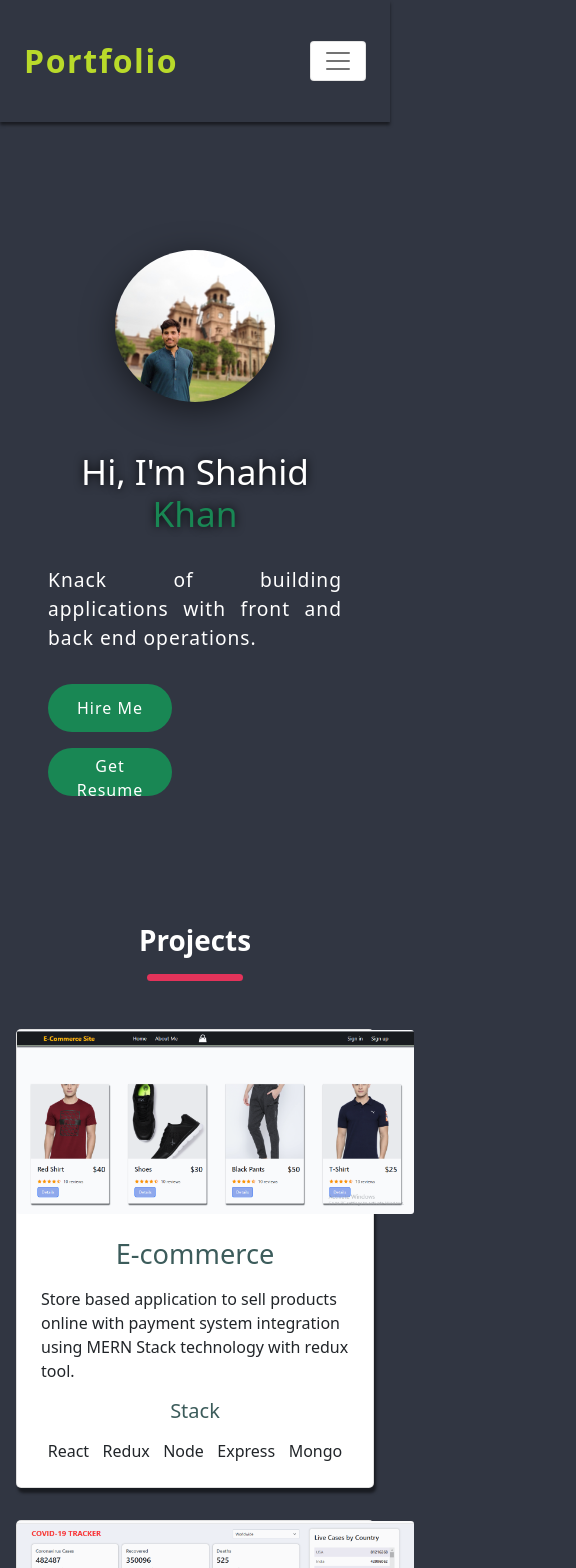
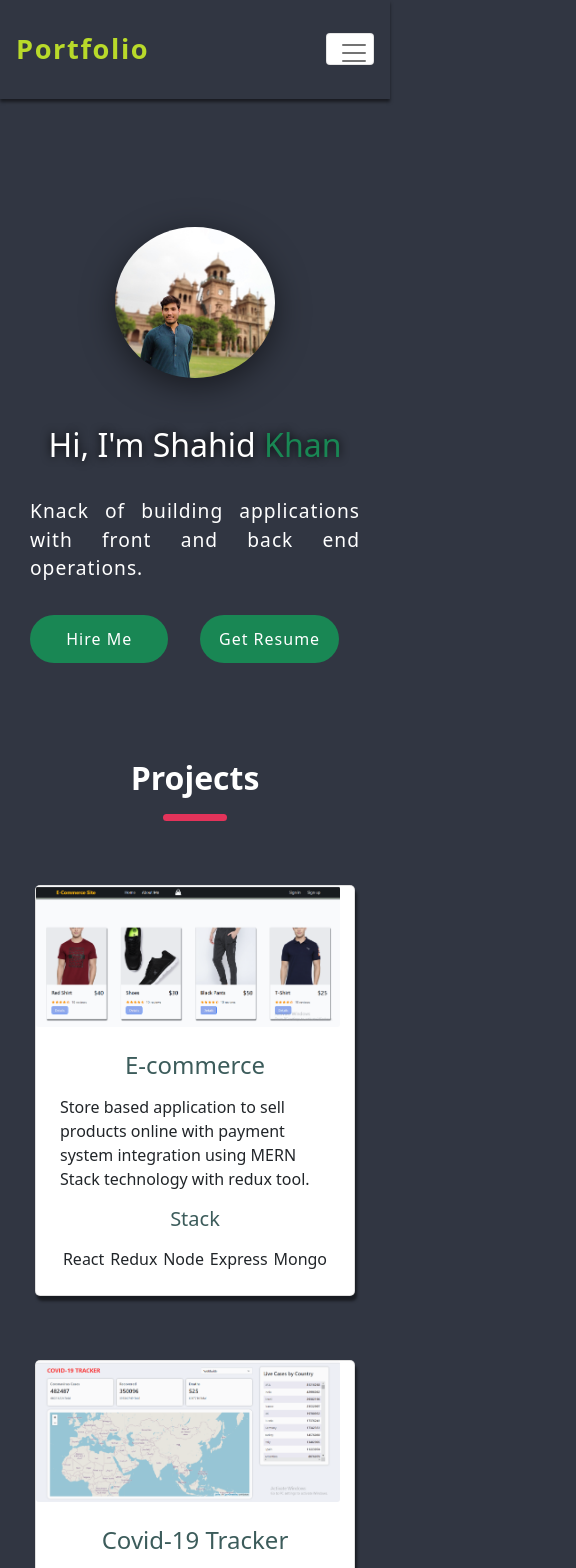
Before and after one commit to ShahidKhan3464/my-portfolio, a React (Create React App) app: page / in a window 390 px wide. Shown: the top 1568 px of the page, 576 px wide, since content can reach past the window. Built offline with nearby package versions, Linux system fonts and the light colour scheme.

Commit message:
phone approach

```diff
--- a/src/Style/Contact.css
+++ b/src/Style/Contact.css
@@ -55,8 +55,8 @@ form .form-control {
 }
 
 form button {
-    width: 30%;
-    height: 2.7rem;
+    width: 40%;
+    height: 3rem;
     margin: 1rem 0 0 0;
     letter-spacing: 1px;
     font-weight: 500 !important;
--- a/src/Style/PhoneStyle.css
+++ b/src/Style/PhoneStyle.css
@@ -2,10 +2,16 @@
 
     /* Navbar */
     .container {
-        padding: 1.5rem;
+        padding: 1rem;
+    }
+
+    .logo {
+        font-size: 1.7rem;
     }
 
     .navbar-toggler {
+        width: 3rem;
+        height: 2rem;
         background: white;
     }
 
@@ -24,20 +30,20 @@
 
     .icons a {
         margin: 0 !important;
+        font-size: 1.5rem !important;
     }
 
     /* Top */
     .Top {
-        margin: 8rem 0rem 5rem 0rem;
+        margin: 8rem 0rem 3rem 0rem;
     }
 
     .Top-container {
         flex-direction: column-reverse;
-        margin: 0;
     }
 
     .Top-container-right {
-        width: 100%;
+        margin: 0 auto;
     }
 
     .Top-container-right img {
@@ -45,12 +51,13 @@
     }
 
     .Top-container-left {
-        width: 100%;
+        width: 60%;
+        margin: 0 auto;
         padding: 3rem;
     }
 
     .Top-container-left h3 {
-        font-size: 2.2rem;
+        font-size: 2rem;
         text-align: center;
     }
 
@@ -63,24 +70,48 @@
     }
 
     /* Projects */
+    .Projects h1 {
+        font-size: 2rem;
+    }
+
     .card {
-        margin: 1rem;
+        width: 20rem;
+    }
+
+    .card img {
+        width: 19rem;
+    }
+
+    .card-title {
+        font-size: 1.5rem;
     }
 
     /* About */
+    .about h1 {
+        font-size: 2rem;
+    }
+
     .about p {
-        width: 25rem;
+        width: 100%;
+        font-size: 1rem;
+        margin: 1rem 1rem;
+        padding: 1.5rem;
     }
 
     .skill {
         width: 32rem;
-        margin: 0 0 0 4rem;
+        margin: 1rem 0 1rem 2rem;
     }
 
     /* Contact */
+    .contact h1 {
+        font-size: 2rem;
+    }
+
     .contact-container {
-        width: 100%;
+        width: 90%;
         flex-direction: column;
+        margin: 2rem 2rem;
     }
 
     .contact-container img {
@@ -90,12 +121,18 @@
 
     .contact-container form {
         width: 100%;
+        padding: 1rem 2.5rem 1rem 2.5rem;
         border-radius: 0 0 5px 5px;
     }
 
     /* Footer */
     .footer p {
-        font-size: 1.2rem;
+        font-size: 1rem;
         line-height: 3rem;
     }
+
+    /* Underline */
+    .Underline {
+        width: 4rem;
+    }
 }
```
